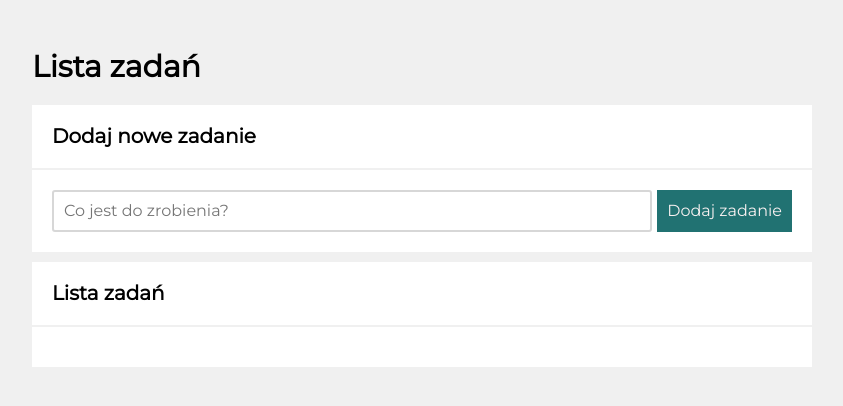
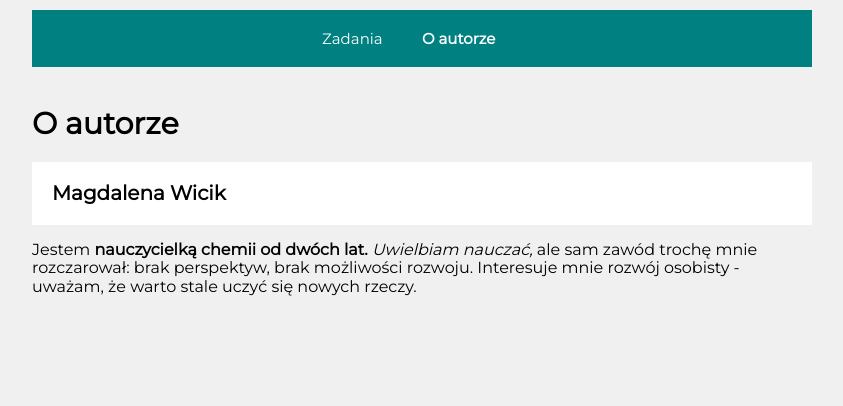
Before and after one commit to MagdaWicik/todo-list-react, a React (Create React App) app: page /#/autor in a window 1280 px wide. Shown: the top 406 px of the page, without its empty margins (218-1061 px from the left). Built offline with nearby package versions, Linux system fonts and the light colour scheme.

Commit message:
navigation added

```diff
--- a/src/App.js
+++ b/src/App.js
@@ -1,3 +1,39 @@
-import Tasks from "./features/tasks/Tasks";
+import { HashRouter, Switch, Route, Redirect } from "react-router-dom";
+import { StyledNavLink } from "./styled";
+import AuthorPage from "./features/author/AuthorPage";
+import TasksPage from "./features/tasks/TasksPage";
+import TaskPage from "./features/tasks/TaskPage";
+import { List } from "./styled";
 
-export default () => <Tasks />;
+export default () => (
+  <HashRouter>
+    <nav>
+      <List>
+        <li>
+          <StyledNavLink to="/zadania">
+            Zadania
+          </StyledNavLink>
+        </li>
+        <li>
+          <StyledNavLink to="/autor">
+            O autorze
+          </StyledNavLink>
+        </li>
+      </List>
+      <Switch>
+        <Route path="/zadania/:id">
+          <TaskPage />
+        </Route>
+        <Route path="/zadania">
+          <TasksPage />
+        </Route>
+        <Route path="/autor">
+          <AuthorPage />
+        </Route>
+        <Route path="/">
+          <Redirect to="/zadania" />
+        </Route>
+      </Switch>
+    </nav>
+  </HashRouter>
+);
--- /dev/null
+++ b/src/features/author/AuthorPage.js
@@ -0,0 +1,16 @@
+import Header from "../../common/Header";
+import Section from "../../common/Section";
+
+export default () => (
+  <>
+    <Header title="O autorze" />
+    <Section
+      title="Magdalena Wicik"
+      body={
+        <p>Jestem <strong>nauczycielką chemii</strong> <b>od dwóch lat.</b> <em>Uwielbiam nauczać,</em> ale sam
+          zawód trochę mnie rozczarował: brak perspektyw, brak możliwości rozwoju.
+          Interesuje mnie rozwój osobisty - uważam, że warto stale uczyć się nowych rzeczy.</p>
+      }
+    />
+  </>
+);
--- /dev/null
+++ b/src/styled.js
@@ -0,0 +1,26 @@
+import { styled } from "styled-components";
+import { NavLink } from "react-router-dom";
+
+const activeClassName = "active";
+
+export const List = styled.ul`
+    background-color: teal;
+    list-style-type: none;
+    font-size: 15px;
+    padding: 20px;
+    margin-top: 0px;
+    display: grid;
+    justify-content: center;
+    grid-template-columns: 100px 100px;
+`;
+
+export const StyledNavLink = styled(NavLink).attrs(() => ({
+    activeClassName: activeClassName,
+}))`
+    &.${activeClassName} {
+        color: white;
+        font-weight: 700;
+    }
+    text-decoration: none;
+    color: white;
+`;
```
